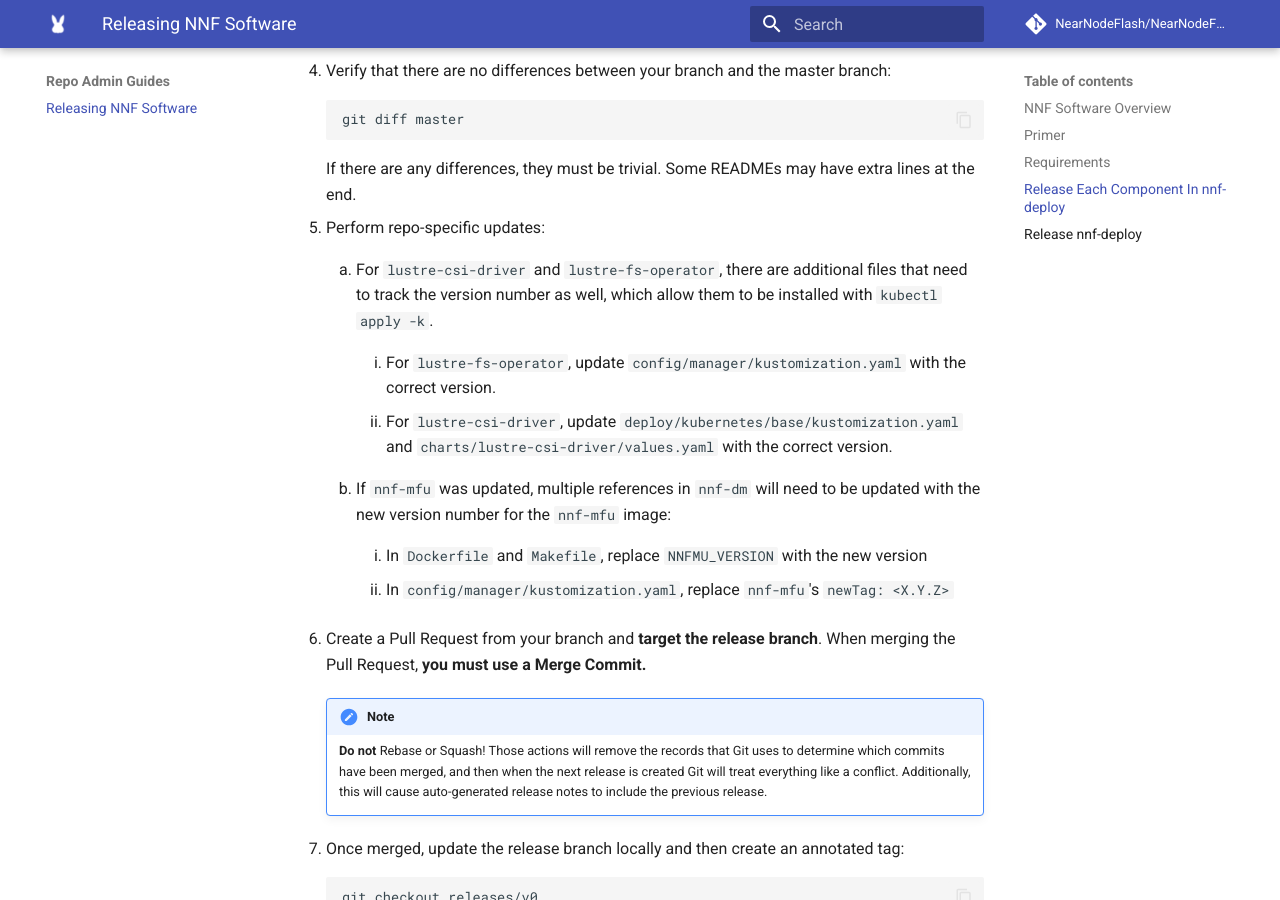
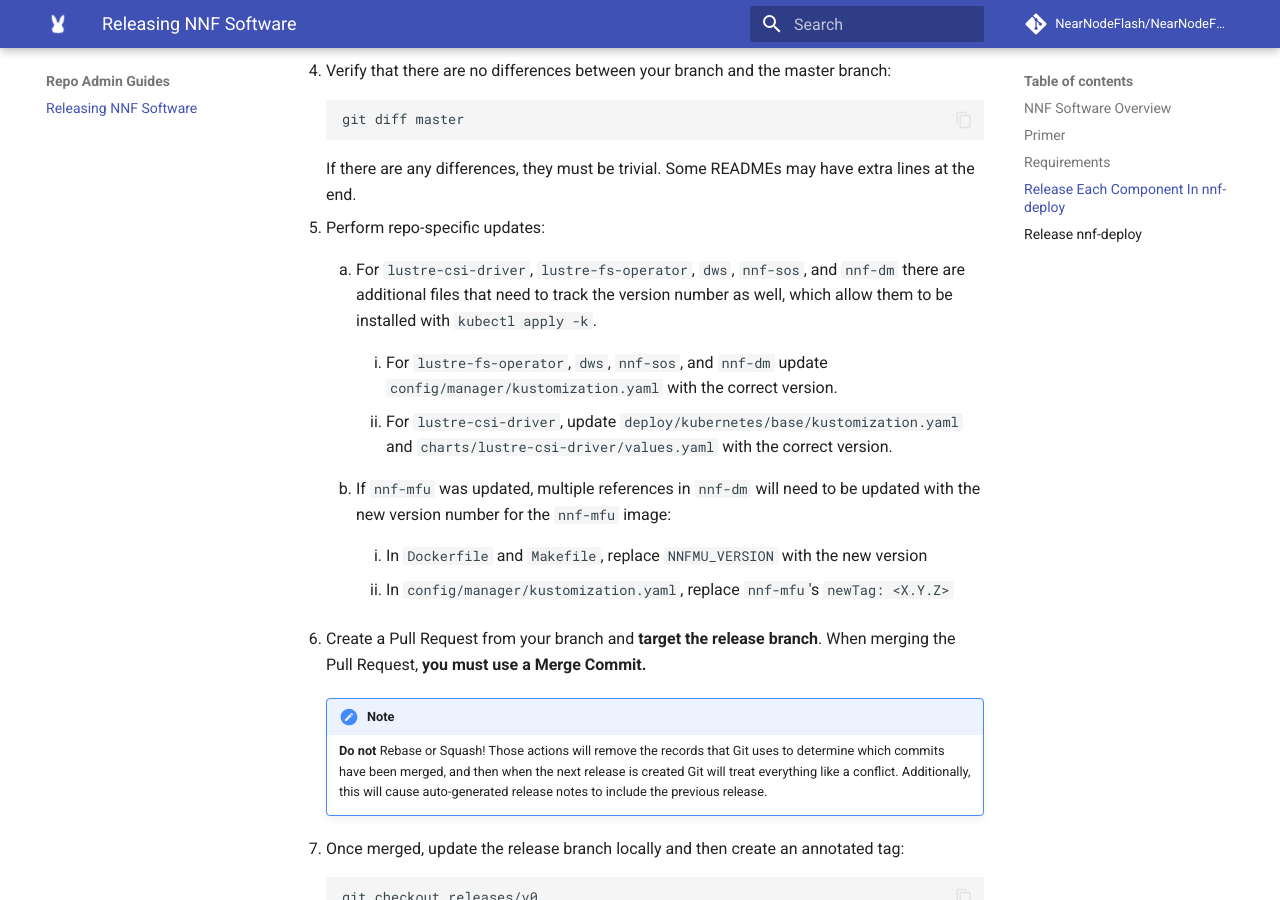
Before and after one commit to NearNodeFlash/NearNodeFlash.github.io, an MkDocs documentation site: the page built from docs/repo-guides/release-nnf-sw/readme.md, in a window 1280 px wide and 900 px high, scrolled down 1795 px. Built offline with MkDocs 1.6.1 and Material for MkDocs 9.7.7, drawn with Linux system fonts in a browser that asks for light colours; comment, search, counter and statistics services are not loaded; the version menu is left out.

Commit message:
Specify image version for all repos in release docs
Signed-off-by: Dean Roehrich <dean.roehrich@hpe.com>

```diff
--- a/docs/repo-guides/release-nnf-sw/readme.md
+++ b/docs/repo-guides/release-nnf-sw/readme.md
@@ -33,7 +33,7 @@ need to be released separately.
 ## Primer
 
 This document is based on the process set forth by the [DataWorkflowServices Release
-Process](https://dataworkflowservices.github.io/v0.0.1/repo-guides/create-a-release/readme/).
+Process](https://dataworkflowservices.github.io/v0.0.2/repo-guides/create-a-release/readme/).
 Please read that as a background for this document before going any further.
 
 ## Requirements
@@ -86,11 +86,10 @@ just an example.
 
 5. Perform repo-specific updates:
 
-    1. For `lustre-csi-driver` and `lustre-fs-operator`, there are additional files that need to
+    1. For `lustre-csi-driver`, `lustre-fs-operator`, `dws`, `nnf-sos`, and `nnf-dm` there are additional files that need to
     track the version number as well, which allow them to be installed with `kubectl apply -k`.
 
-        1. For `lustre-fs-operator`, update `config/manager/kustomization.yaml` with the correct
-        version.
+        1. For `lustre-fs-operator`, `dws`, `nnf-sos`, and `nnf-dm` update `config/manager/kustomization.yaml` with the correct version.
 
         2. For `lustre-csi-driver`, update `deploy/kubernetes/base/kustomization.yaml` and
         `charts/lustre-csi-driver/values.yaml` with the correct version.
```
